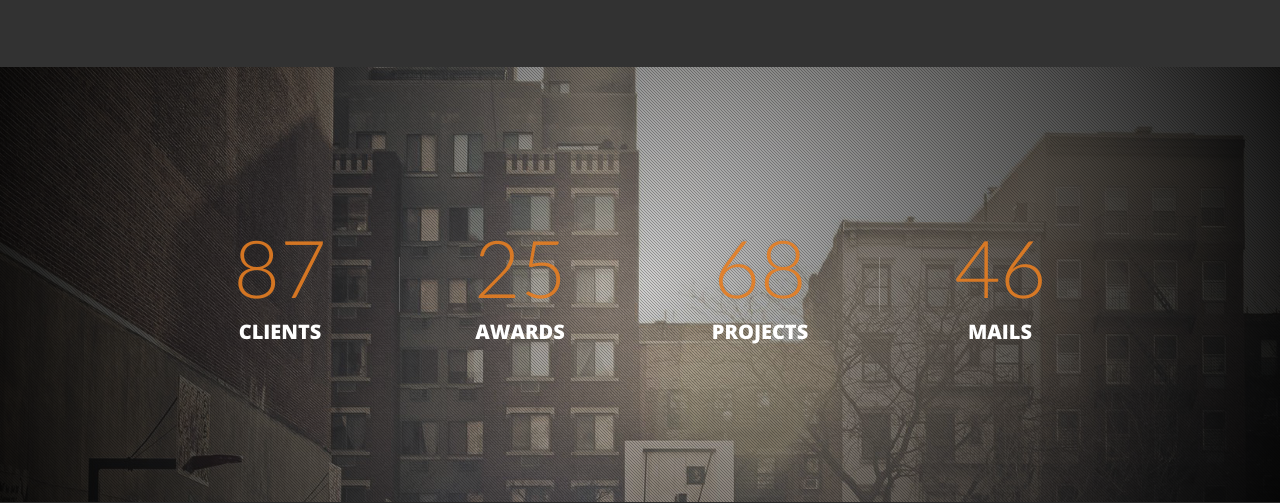
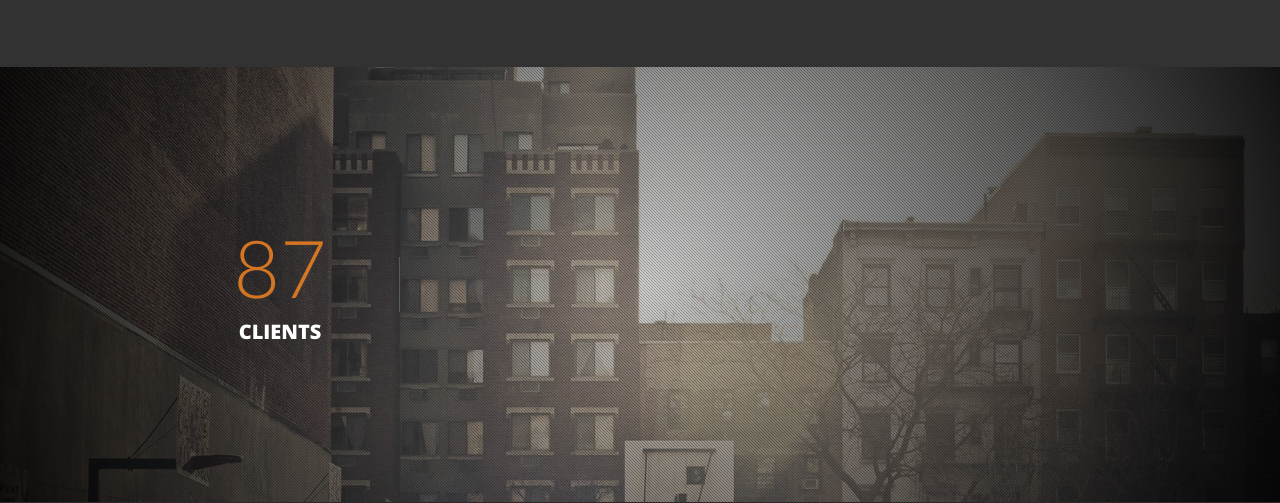
Before and after one commit to Beksultan06/30-1B-Django, a Django app: page / in a window 1280 px wide. Shown: the part 1623-2126 px from the top of the page. Run offline with Django 5.2, Linux system fonts and the light colour scheme; data that the repository does not hold is empty; some libraries are stand-ins or nearby versions.

Commit message:
debug and prodution

```diff
--- a/app/sait/admin.py
+++ b/app/sait/admin.py
@@ -1,6 +1,9 @@
 from django.contrib import admin
-from .models import Settings
+from .models import Settings, Statics
 
 @admin.register(Settings)
 class SettingsAdmin(admin.ModelAdmin):
     list_display = ('title', 'facebook', 'twitter', 'github', 'google')
+
+
+admin.site.register(Statics)
--- a/app/sait/views.py
+++ b/app/sait/views.py
@@ -1,5 +1,6 @@
 from django.shortcuts import render
-from app.sait.models import Settings
+from app.sait.models import Settings, Statics
 def index(request):
     settings_all = Settings.objects.all()
+    statistic_all = Statics.objects.all()
     return render(request, "index.html", locals())
--- a/templates/index.html
+++ b/templates/index.html
@@ -12,15 +12,7 @@
 	<title>Chronos</title>
 	<meta name="description" content="">
 	<meta name="author" content="">
-
-	<!-- Mobile Specific Metas
-  ================================================== -->
 	<meta name="viewport" content="width=device-width, initial-scale=1, maximum-scale=1">
-
-
-
-	<!-- CSS
-  ================================================== -->
 	<link rel="stylesheet" href="{% static 'css/base.css' %}"/>
 	<link rel="stylesheet" href="{% static 'css/skeleton.css' %}"/>
 	<link rel="stylesheet" href="{% static 'css/layout.css' %}"/>
@@ -267,26 +259,6 @@
 							<div class="facts-line"></div>
 							<div class="facts-wrap-num"><span class="counter">87</span></div>
 							<h6>Clients</h6>
-						</div>
-					</div>
-					<div class="four columns">
-						<div class="facts-wrap">
-							<div class="facts-line"></div>
-							<div class="facts-wrap-num"><span class="counter">25</span></div>
-							<h6>Awards</h6>
-						</div>
-					</div>
-					<div class="four columns">
-						<div class="facts-wrap">
-							<div class="facts-line"></div>
-							<div class="facts-wrap-num"><span class="counter">68</span></div>
-							<h6>Projects</h6>
-						</div>
-					</div>
-					<div class="four columns">
-						<div class="facts-wrap">
-							<div class="facts-wrap-num"><span class="counter">46</span></div>
-							<h6>Mails</h6>
 						</div>
 					</div>
 				</div>
```
Also changed, not shown: app/sait/models.py (+17 -0 lines).
